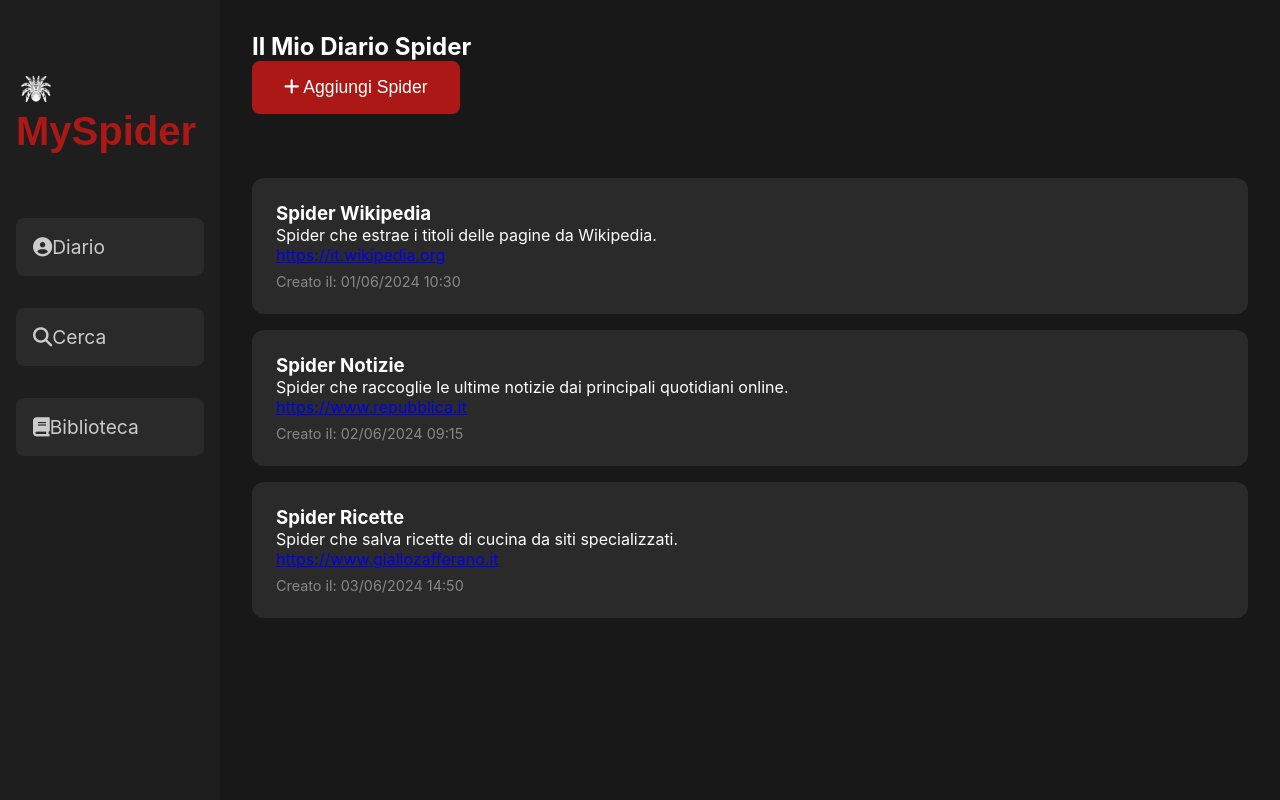
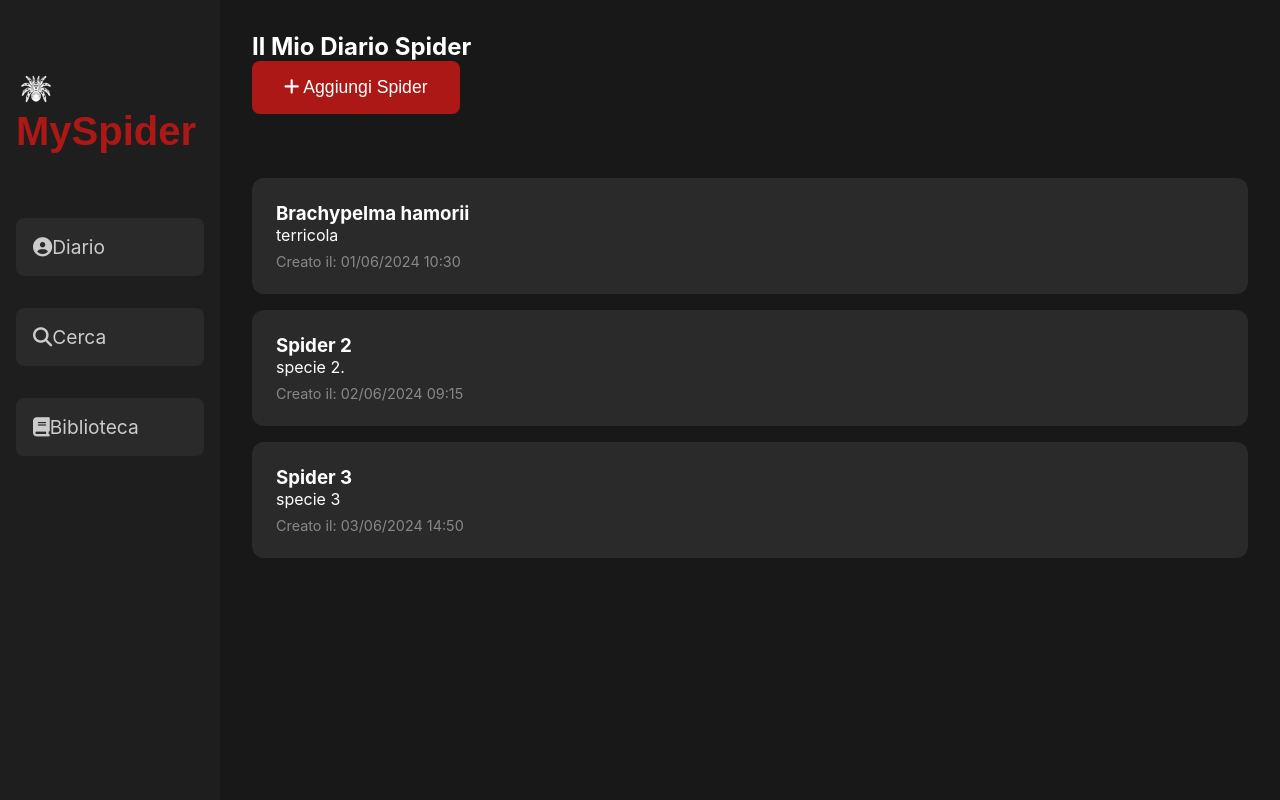
Before and after one commit to MagicDog01/My_Spider, a Django app: template templates/diario.html in a window 1280 px wide. Run offline with Django 5.2, Linux system fonts and the light colour scheme; the template is opened without the code that fills it, so the values that code supplies are empty.

Commit message:
creato diario bozza

```diff
--- a/My_Spider/views.py
+++ b/My_Spider/views.py
@@ -97,7 +97,7 @@ def add_spider(request):
         return redirect('login')
     if request.method == "POST":
         user = utenti.objects.get(username=request.session['username'])
-        spider = Spider(
+        spider = spider(
             nome=request.POST['nome'],
             descrizione=request.POST['descrizione'],
             url=request.POST['url'],
--- a/templates/diario.html
+++ b/templates/diario.html
@@ -162,21 +162,20 @@
 
         <div class="spider-cards" id="spiderCards">
             <div class="spider-card">
-                <h3>Spider Wikipedia</h3>
-                <p>Spider che estrae i titoli delle pagine da Wikipedia.</p>
-                <a href="https://it.wikipedia.org" target="_blank">https://it.wikipedia.org</a>
+                <h3>Brachypelma hamorii</h3>
+                <p>terricola</p>
+
                 <p class="date">Creato il: 01/06/2024 10:30</p>
             </div>
             <div class="spider-card">
-                <h3>Spider Notizie</h3>
-                <p>Spider che raccoglie le ultime notizie dai principali quotidiani online.</p>
-                <a href="https://www.repubblica.it" target="_blank">https://www.repubblica.it</a>
+                <h3>Spider 2</h3>
+                <p>specie 2.</p>
+
                 <p class="date">Creato il: 02/06/2024 09:15</p>
             </div>
             <div class="spider-card">
-                <h3>Spider Ricette</h3>
-                <p>Spider che salva ricette di cucina da siti specializzati.</p>
-                <a href="https://www.giallozafferano.it" target="_blank">https://www.giallozafferano.it</a>
+                <h3>Spider 3</h3>
+                <p>specie 3</p>
                 <p class="date">Creato il: 03/06/2024 14:50</p>
             </div>
         </div>
```
Also changed, not shown: db.sqlite3.
